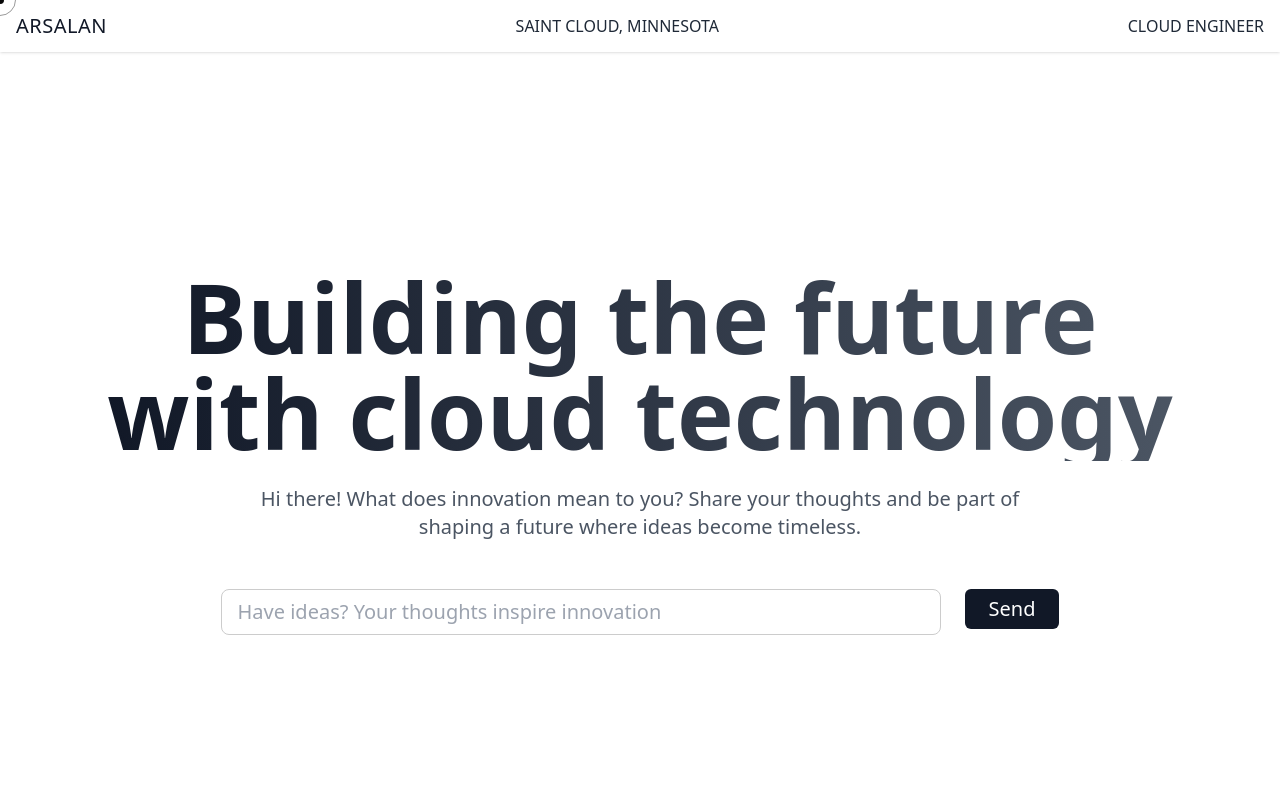
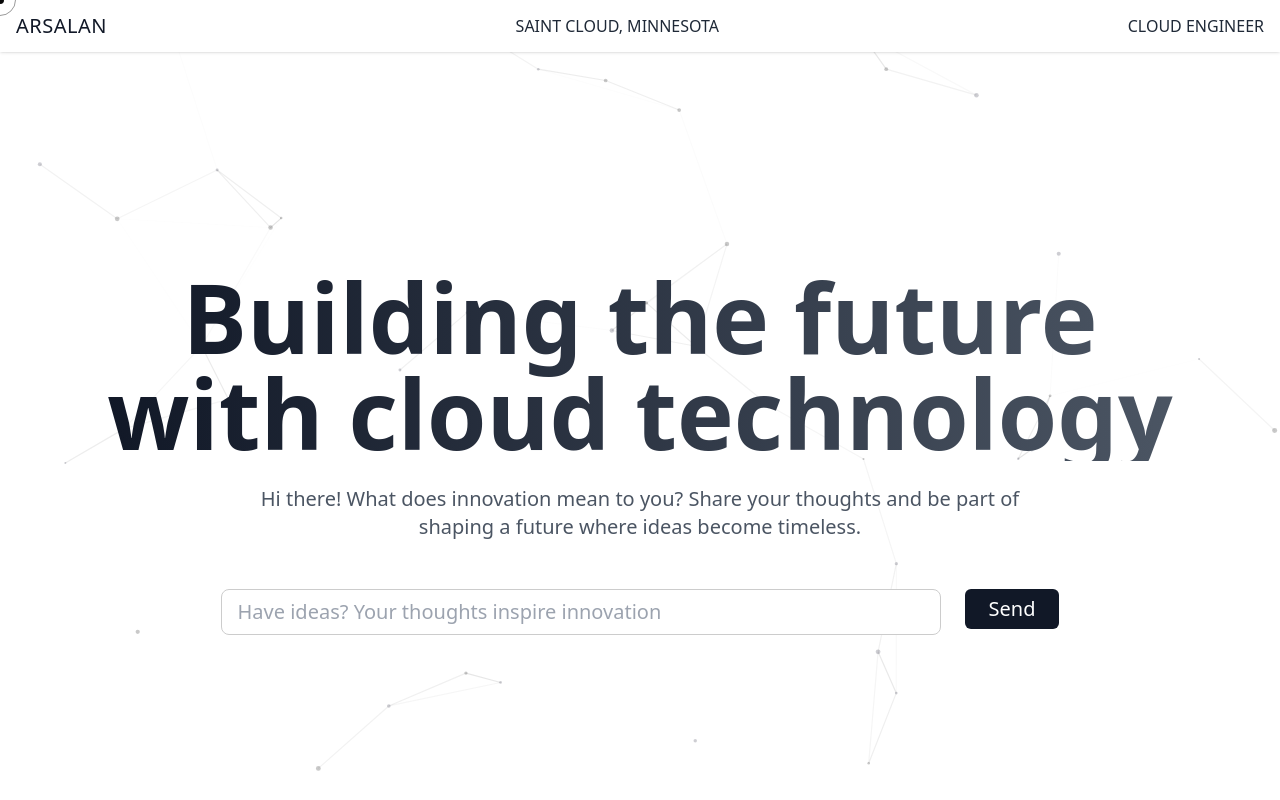
Before and after one commit to ArsalanAnwer0/arsalan-portfolio, a Next.js app: page / in a window 1280 px wide. Shown: the top 800 px of the page. Built offline with nearby package versions, Linux system fonts and the light colour scheme.

Commit message:
Add particle background

```diff
--- /dev/null
+++ b/components/ui/ParticleBackground.tsx
@@ -0,0 +1,148 @@
+'use client'
+
+import React, { useCallback, useEffect, useState } from 'react';
+import Particles from 'react-tsparticles';
+import { loadSlim } from 'tsparticles-slim';
+
+interface ParticleBackgroundProps {
+  className?: string;
+}
+
+const ParticleBackground: React.FC<ParticleBackgroundProps> = ({ className }) => {
+  const [isDarkMode, setIsDarkMode] = useState(false);
+
+  // Theme detection
+  useEffect(() => {
+    if (typeof document !== 'undefined') {
+      const updateTheme = () => {
+        setIsDarkMode(document.documentElement.classList.contains('dark'));
+      };
+
+      updateTheme();
+
+      const observer = new MutationObserver(updateTheme);
+      observer.observe(document.documentElement, {
+        attributes: true,
+        attributeFilter: ['class']
+      });
+
+      return () => observer.disconnect();
+    }
+  }, []);
+
+  // Initialize particles
+  const particlesInit = useCallback(async (engine: any) => {
+    try {
+      await loadSlim(engine);
+      console.log("Particles initialized successfully");
+    } catch (error) {
+      console.error("Error initializing particles:", error);
+    }
+  }, []);
+
+  return (
+    <>
+      <div style={{
+        position: 'fixed',
+        top: 0,
+        left: 0,
+        width: '100%',
+        height: '100%',
+        zIndex: 0, // Changed from -10 to 0
+        pointerEvents: 'none',
+      }}>
+        <Particles
+          id="tsparticles"
+          init={particlesInit}
+          options={{
+            fullScreen: false,
+            background: {
+              color: {
+                value: "transparent",
+              },
+            },
+            fpsLimit: 30,
+            particles: {
+              number: {
+                value: 45,
+                density: {
+                  enable: true,
+                  value_area: 1000,
+                }
+              },
+              color: {
+                value: isDarkMode
+                  ? ["rgba(255, 255, 255, 0.35)", "rgba(230, 230, 250, 0.35)"]
+                  : ["rgba(40, 40, 40, 0.25)", "rgba(60, 60, 80, 0.25)"],
+              },
+              shape: {
+                type: "circle",
+              },
+              opacity: {
+                value: isDarkMode ? 0.35 : 0.25,
+                random: false,
+                anim: {
+                  enable: false,
+                },
+              },
+              size: {
+                value: 2.5,
+                random: true,
+                anim: {
+                  enable: false,
+                },
+              },
+              links: {
+                enable: true,
+                distance: 160,
+                color: isDarkMode
+                  ? "rgba(255, 255, 255, 0.18)"
+                  : "rgba(50, 50, 50, 0.15)",
+                opacity: isDarkMode ? 0.18 : 0.15,
+                width: 1.2,
+              },
+              move: {
+                enable: true,
+                speed: 0.4,
+                direction: "none",
+                random: false,
+                straight: false,
+                outModes: {
+                  default: "bounce",
+                },
+                attract: {
+                  enable: false,
+                },
+              },
+            },
+            interactivity: {
+              detectsOn: "window",
+              events: {
+                onHover: {
+                  enable: false,
+                },
+                onClick: {
+                  enable: false,
+                },
+                resize: true,
+              },
+            },
+            detectRetina: false,
+            pauseOnBlur: false,
+            pauseOnOutsideViewport: false,
+          }}
+          style={{
+            position: 'fixed',
+            top: 0,
+            left: 0,
+            width: '100%',
+            height: '100%',
+            pointerEvents: 'none',
+          }}
+        />
+      </div>
+    </>
+  );
+};
+
+export default ParticleBackground;
--- a/pages/index.tsx
+++ b/pages/index.tsx
@@ -10,6 +10,8 @@ import DetailedInfoModal from "@/components/ui/DetailedInfoModal";
 import ClickableInfoCard from "@/components/ui/ClickableInfoCard";
 import { projectData, certificateData, learningData } from "../data/CardData";
 import SkillsSection from "@/components/ui/SkillsSection";
+import ParticleBackground from "@/components/ui/ParticleBackground";
+
 
 function throttle(
   func: (...args: any[]) => void, // or more specific type if you know it
@@ -58,6 +60,7 @@ const SkillItem: React.FC<{ title: string; level: string; years: string }> = ({
       initial={{ opacity: 0, y: 10 }}
       whileInView={{ opacity: 1, y: 0 }}
       transition={{ duration: 0.3 }}
+      style={{ position: 'relative', zIndex: 2 }}
     >
       <div className="flex justify-between items-center mb-2">
         <h3 className="text-lg font-bold">{title}</h3>
@@ -178,8 +181,9 @@ const handleSendMessage = async () => {
 };
 
   return (
-    <div className="min-h-screen snap-y snap-mandatory overflow-y-scroll transition-all duration-1000 ease-in-out">
+    <div className="min-h-screen snap-y snap-mandatory overflow-y-scroll transition-all duration-1000 ease-in-out" style={{ position: 'relative', zIndex: 1 }}>
 {/* Cloud Cursor */}
+<ParticleBackground />
 <CloudCursor />
       {/* Updated Header with Elegant Font */}
       <header className="bg-white dark:bg-black shadow sticky top-0 z-50">
@@ -209,6 +213,7 @@ const handleSendMessage = async () => {
         exit={{ opacity: 0 }}
         viewport={{ once: false, amount: 0.5 }}
         transition={{ duration: 1 }}
+        style={{ position: 'relative', zIndex: 2 }}
       >
         <h1 className="text-4xl sm:text-5xl md:text-6xl lg:text-8xl font-bold bg-gradient-to-r from-gray-900 to-gray-600 dark:from-gray-100 dark:to-gray-400 bg-clip-text text-transparent text-center">
           Building the future<br /> with cloud technology
@@ -256,6 +261,7 @@ const handleSendMessage = async () => {
             whileInView={{ opacity: 1, x: 0 }}
             viewport={{ once: false, amount: 0.3 }}
             transition={{ duration: 0.8, ease: "easeInOut" }}
+            style={{ position: 'relative', zIndex: 2 }}
           >
             <h2 className="text-3xl md:text-4xl font-light dark:text-white mb-6">
               Hello
@@ -275,6 +281,7 @@ const handleSendMessage = async () => {
   whileInView={{ opacity: 1, x: 0 }}
   viewport={{ once: false, amount: 0.3 }}
   transition={{ duration: 0.8, ease: "easeInOut" }}
+  style={{ position: 'relative', zIndex: 2 }}
 >
   <motion.img
     src="/Arsalan.jpg" // Update this path to your actual image
@@ -294,9 +301,9 @@ const handleSendMessage = async () => {
       </motion.section>
 
       <div
-        className="bg-gray-50 dark:bg-black min-h-screen snap-y snap-mandatory overflow-y-scroll"
-        style={{ scrollBehavior: "smooth" }}
-      >
+  className="bg-gray-50/90 dark:bg-black/90 min-h-screen snap-y snap-mandatory overflow-y-scroll"
+  style={{ scrollBehavior: "smooth", zIndex: 10 }}
+>
         {/* Section 3 - Projects */}
         <motion.section
   id="projects"
@@ -306,6 +313,7 @@ const handleSendMessage = async () => {
   exit={{ opacity: 0 }}
   viewport={{ once: false, amount: 0.5 }}
   transition={{ duration: 0.8 }}
+  style={{ position: 'relative', zIndex: 2 }}
 >
   <div className="text-center mb-12">
     <h2 className="text-5xl md:text-6xl font-bold text-black dark:text-white mb-3">
@@ -347,6 +355,7 @@ const handleSendMessage = async () => {
   exit={{ opacity: 0 }}
   viewport={{ once: false, amount: 0.5 }}
   transition={{ duration: 0.8 }}
+  style={{ position: 'relative', zIndex: 2 }}
 >
   <div className="text-center mb-12">
     <h2 className="text-5xl md:text-6xl font-bold text-black dark:text-white mb-3">
@@ -387,6 +396,7 @@ const handleSendMessage = async () => {
   whileInView={{ opacity: 1 }}
   viewport={{ once: false, amount: 0.2 }}
   transition={{ duration: 0.8 }}
+  style={{ position: 'relative', zIndex: 2 }}
 >
   <div className="text-center mb-12">
     <h2 className="text-5xl md:text-6xl font-bold text-black dark:text-white mb-3">
@@ -422,7 +432,7 @@ const handleSendMessage = async () => {
       <SkillsSection />
 
 {/* Footer */}
-<footer className="w-full py-6 bg-black text-white flex justify-center items-center border-t border-gray-700 px-4">
+<footer className="w-full py-6 bg-black text-white flex justify-center items-center border-t border-gray-700 px-4" style={{ position: 'relative', zIndex: 2 }}>
   <div className="w-full max-w-7xl flex flex-col md:flex-row justify-between items-center">
     {/* Copyright */}
     <div className="mb-4 md:mb-0 text-gray-400 text-sm">
```
